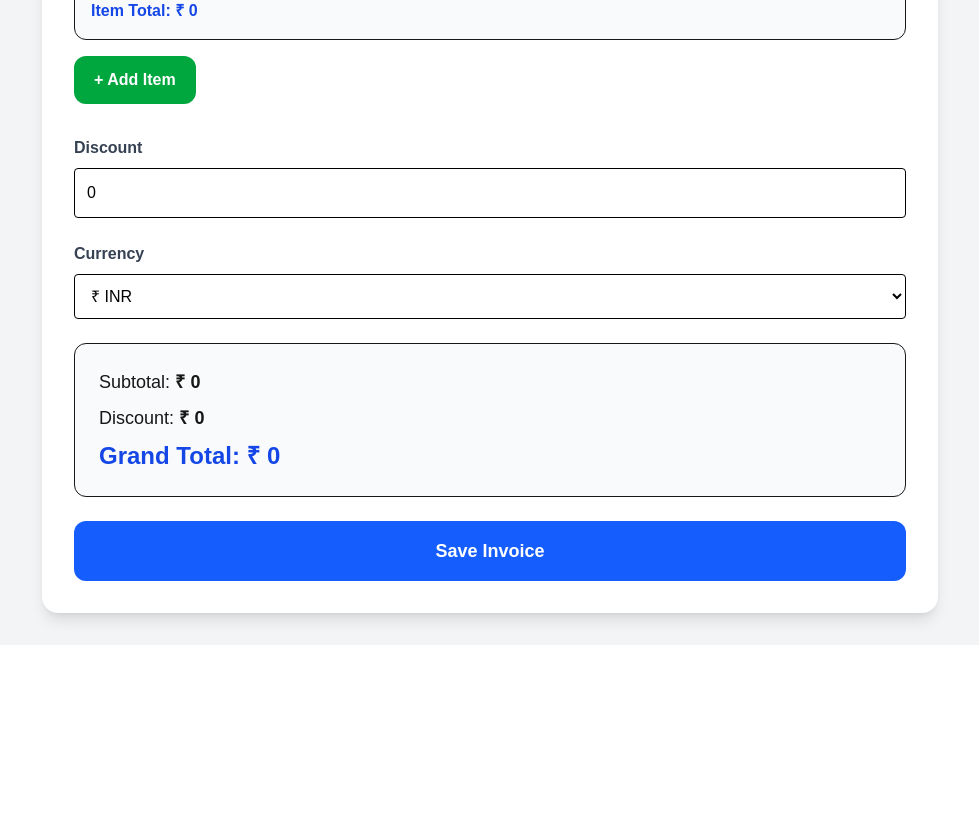
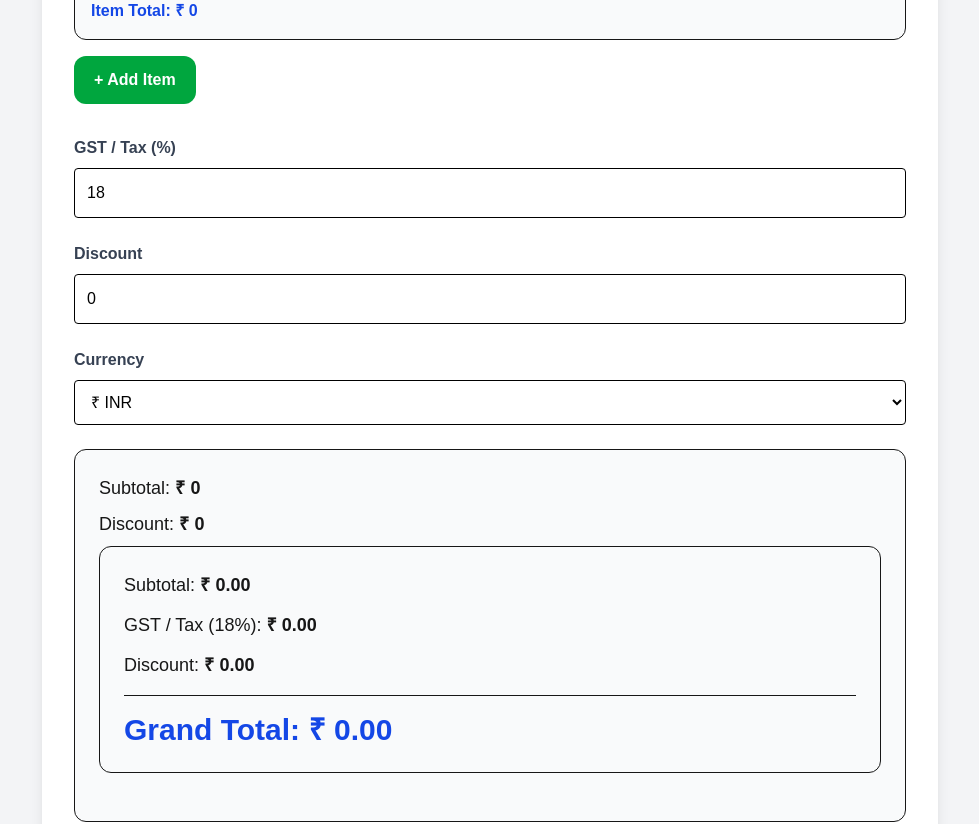
Before and after one commit to chandansaikia54/Billswift, a Next.js app: page /invoices in a window 1280 px wide. Shown: the part 920-1744 px from the top of the page, without its empty margins (150-1129 px from the left). Before the commit the page ends 1565 px from the top, so only its background shows below. Built offline with nearby package versions, Linux system fonts and the light colour scheme.

Commit message:
Added GST subtotal automation

```diff
--- a/src/app/invoices/page.tsx
+++ b/src/app/invoices/page.tsx
@@ -19,6 +19,7 @@ export default function InvoicesPage() {
 
   const [customer, setCustomer] = useState("");
   const [discount, setDiscount] = useState(0);
+  const [gst, setGst] = useState(18);
   const [currency, setCurrency] = useState("INR");
 
   const [shopName, setShopName] = useState("Shop Name");
@@ -64,7 +65,11 @@ export default function InvoicesPage() {
   0
 );
 
-  const total = subtotal - discount;
+const gstAmount =
+  (subtotal * gst) / 100;
+
+const total =
+  subtotal + gstAmount - discount;
 
   // UPDATE ITEM
 
@@ -121,6 +126,10 @@ export default function InvoicesPage() {
           customer,
           description:
             JSON.stringify(items),
+
+            subtotal,
+
+            gst,
 
           quantity:
             firstItem.quantity,
@@ -362,6 +371,23 @@ export default function InvoicesPage() {
           </button>
 
         </div>
+{/* GST */}
+
+<div className="mb-6">
+
+  <label className="block mb-2 font-semibold text-gray-700">
+    GST / Tax (%)
+  </label>
+
+  <input
+    type="number"
+    value={gst}
+    onChange={(e) =>
+      setGst(Number(e.target.value))
+    }
+    className="w-full p-3 border rounded text-black bg-white"
+  />
+</div>
 
         {/* DISCOUNT */}
 
@@ -422,10 +448,39 @@ export default function InvoicesPage() {
             </span>
           </p>
 
-          <p className="text-2xl font-bold text-blue-700">
+          {/* TOTALS */}
+
+<div className="bg-gray-50 p-6 rounded-xl mb-6 border">
+
+  <p className="text-lg mb-3">
+    Subtotal:{" "}
+    <span className="font-bold">
+      {currencyMap[currency]} {subtotal.toFixed(2)}
+    </span>
+  </p>
+
+  <p className="text-lg mb-3">
+    GST / Tax ({gst}%):{" "}
+    <span className="font-bold">
+      {currencyMap[currency]} {gstAmount.toFixed(2)}
+    </span>
+  </p>
+
+  <p className="text-lg mb-3">
+    Discount:{" "}
+    <span className="font-bold">
+      {currencyMap[currency]} {discount.toFixed(2)}
+    </span>
+  </p>
+
+  <hr className="my-4" />
+
+  <p className="text-3xl font-bold text-blue-700">
     Grand Total:{" "}
-            {currencyMap[currency]} {total}
+    {currencyMap[currency]} {total.toFixed(2)}
   </p>
+
+</div>
 
         </div>
 
```
Lines whose indentation alone changed are shown as unchanged.
